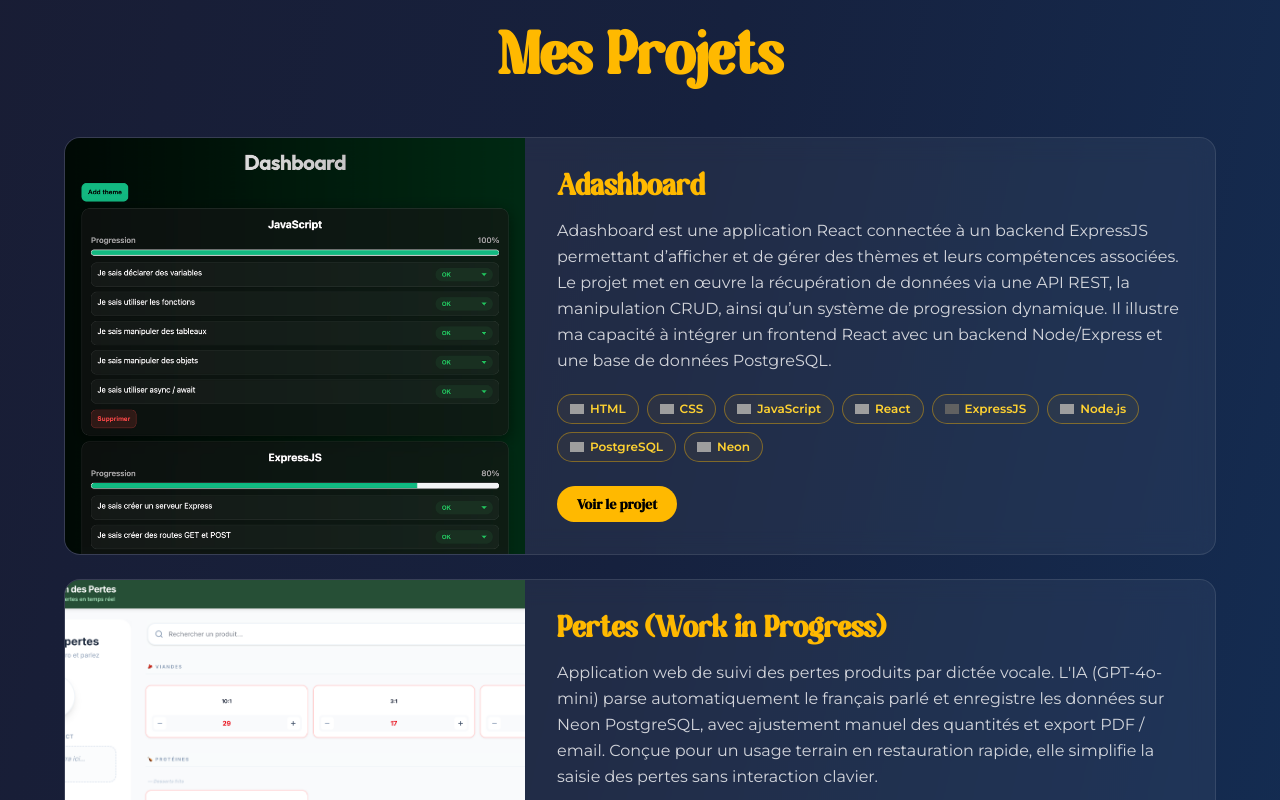
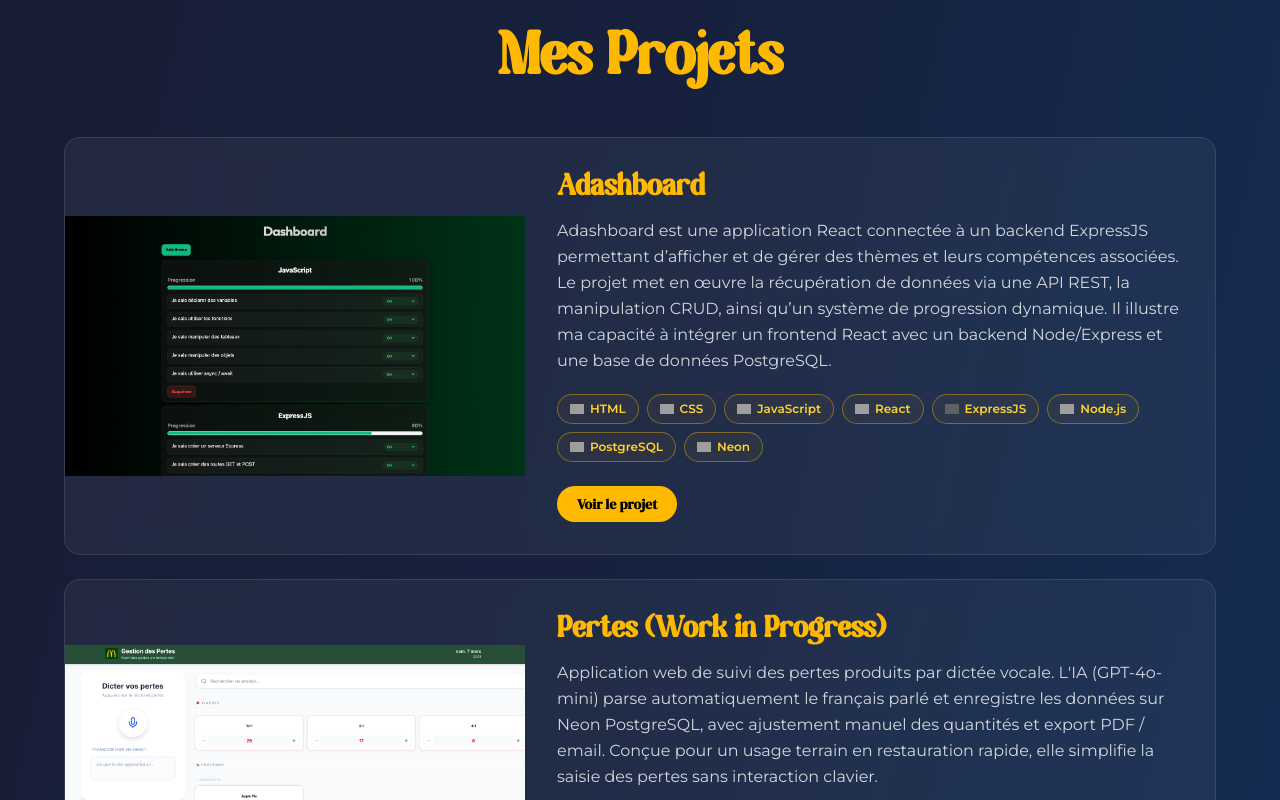
Before and after one commit to teizred/portfolio, a React (Vite) app: page / in a window 1280 px wide. Shown: the part 2520-3320 px from the top of the page. Built offline with nearby package versions, Linux system fonts and the light colour scheme; grey boxes are pictures that could not be loaded.

Commit message:
feat: Add `Projet` and `TechItem` interfaces, type `projetsCatagories`, and introduce `objectFit` property for project images.

```diff
--- a/src/components/sections/Projets.tsx
+++ b/src/components/sections/Projets.tsx
@@ -8,8 +8,25 @@ import image6 from "/6.png"
 import { motion } from "framer-motion"
 import { slowContainerVariants, itemVariants, badgeVariants, defaultViewport } from "../../animations";
 
+interface TechItem {
+    name: string;
+    icon?: string;
+    component?: any;
+    invert?: boolean;
+}
+
+interface Projet {
+    title: string;
+    description: string;
+    technologies: (TechItem | undefined)[];
+    image: string;
+    link: string;
+    demo?: string;
+    objectFit?: 'object-cover' | 'object-contain' | 'object-fill' | 'object-none' | 'object-scale-down';
+}
+
 export default function Projets() {
-    const projetsCatagories = [
+    const projetsCatagories: Projet[] = [
         {
             title: 'Adashboard',
             description: 'Adashboard est une application React connectée à un backend ExpressJS permettant d’afficher et de gérer des thèmes et leurs compétences associées. Le projet met en œuvre la récupération de données via une API REST, la manipulation CRUD, ainsi qu’un système de progression dynamique. Il illustre ma capacité à intégrer un frontend React avec un backend Node/Express et une base de données PostgreSQL.',
@@ -87,7 +104,7 @@ export default function Projets() {
                                 <img
                                     src={projet.image}
                                     alt={projet.title}
-                                    className="w-full h-56 md:h-full object-cover"
+                                    className={`w-full h-56 md:h-full ${projet.objectFit || 'object-contain'}`}
                                 />
                             </div>
 
```
